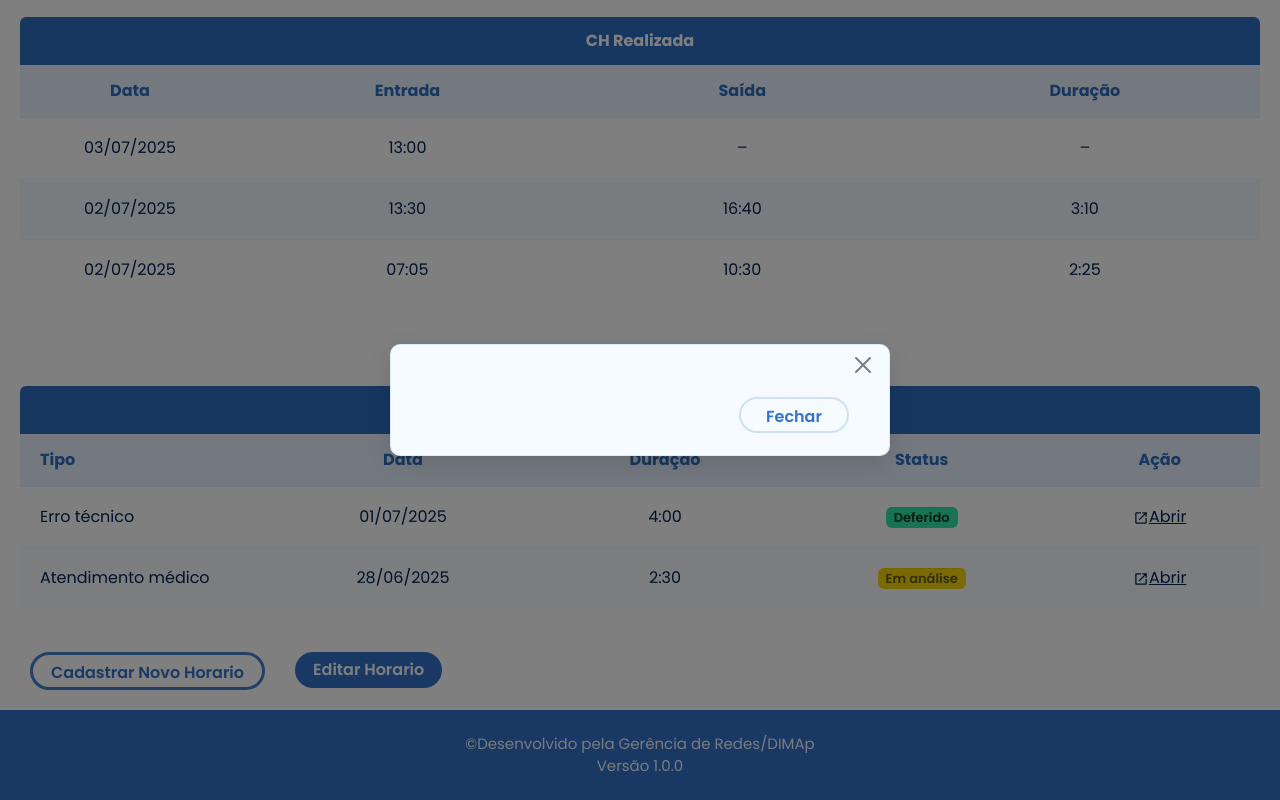
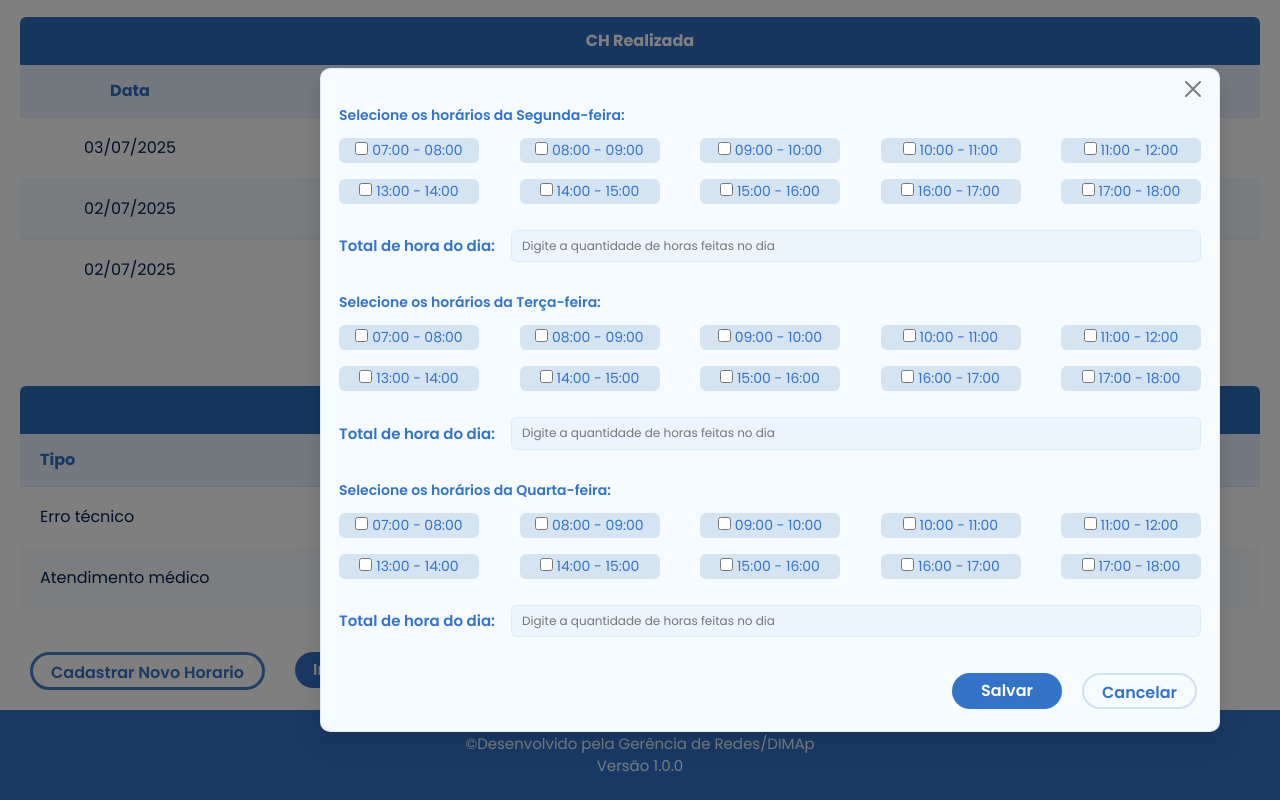
Before and after one commit to leandroaa01/SPE, an Angular app: page /meus-dados in a window 1280 px wide. Both pictures are taken after a click on the button "Cadastrar Novo Horario". Shown: the part 981-1781 px from the top of the page. Built offline with nearby package versions, Linux system fonts and the light colour scheme.

Commit message:
Adiciona modal para impressão de ponto com seleção de horários e total de horas

```diff
--- a/src/app/components/main-bolsista/main-bolsista.component.html
+++ b/src/app/components/main-bolsista/main-bolsista.component.html
@@ -217,9 +217,13 @@
 <section class="buttons">
   <button class="button-one-popup-lithg" type="button" data-bs-toggle="modal"
     data-bs-target="#staticBackdrop2">Cadastrar Novo Horario</button>
-  <button class="button-one-popup" type="button" data-bs-toggle="modal" data-bs-target="#staticBackdrop3">Editar Horario
+  <button class="button-one-popup" type="button" data-bs-toggle="modal" data-bs-target="#staticBackdrop3">Imprimir Ponto
   </button>
 </section>
+
+
+
+
 
 <div class="modal fade" id="staticBackdrop" data-bs-backdrop="static" data-bs-keyboard="false" tabindex="-1"
   aria-labelledby="staticBackdropLabel" aria-hidden="true">
@@ -265,7 +269,7 @@
   </div>
 </div>
 
-<div class="modal fade" id="staticBackdrop2" data-bs-backdrop="static" data-bs-keyboard="false" tabindex="-1"
+<div class="modal fade1" id="staticBackdrop2" data-bs-backdrop="static" data-bs-keyboard="false" tabindex="-1"
   aria-labelledby="staticBackdropLabel" aria-hidden="true">
   <div class="modal-dialog modal-dialog-centered">
     <div class="modal-content">
@@ -273,9 +277,117 @@
         <button type="button" class="btn-close" data-bs-dismiss="modal" aria-label="Close"></button>
       </div>
       <div class="modal-body">
+        <b>Selecione os horários da Segunda-feira:</b>
+        <div class="linha-horarios">
+          <label><input type="checkbox" /> 07:00 - 08:00</label>
+          <label><input type="checkbox" /> 08:00 - 09:00</label>
+          <label><input type="checkbox" /> 09:00 - 10:00</label>
+          <label><input type="checkbox" /> 10:00 - 11:00</label>
+          <label><input type="checkbox" /> 11:00 - 12:00</label>
+          <label><input type="checkbox" /> 13:00 - 14:00</label>
+          <label><input type="checkbox" /> 14:00 - 15:00</label>
+          <label><input type="checkbox" /> 15:00 - 16:00</label>
+          <label><input type="checkbox" /> 16:00 - 17:00</label>
+          <label><input type="checkbox" /> 17:00 - 18:00</label>
+        </div>
+        <div class="total-horas-dia">
+          <b>Total de hora do dia:</b>
+          <input type="text" placeholder="Digite a quantidade de horas feitas no dia" />
+        </div>
+        <b>Selecione os horários da Terça-feira:</b>
+        <div class="linha-horarios">
+          <label><input type="checkbox" /> 07:00 - 08:00</label>
+          <label><input type="checkbox" /> 08:00 - 09:00</label>
+          <label><input type="checkbox" /> 09:00 - 10:00</label>
+          <label><input type="checkbox" /> 10:00 - 11:00</label>
+          <label><input type="checkbox" /> 11:00 - 12:00</label>
+          <label><input type="checkbox" /> 13:00 - 14:00</label>
+          <label><input type="checkbox" /> 14:00 - 15:00</label>
+          <label><input type="checkbox" /> 15:00 - 16:00</label>
+          <label><input type="checkbox" /> 16:00 - 17:00</label>
+          <label><input type="checkbox" /> 17:00 - 18:00</label>
+        </div>
+        <div class="total-horas-dia">
+          <b>Total de hora do dia:</b>
+          <input type="text" placeholder="Digite a quantidade de horas feitas no dia" />
+        </div>
+        <b>Selecione os horários da Quarta-feira:</b>
+        <div class="linha-horarios">
+          <label><input type="checkbox" /> 07:00 - 08:00</label>
+          <label><input type="checkbox" /> 08:00 - 09:00</label>
+          <label><input type="checkbox" /> 09:00 - 10:00</label>
+          <label><input type="checkbox" /> 10:00 - 11:00</label>
+          <label><input type="checkbox" /> 11:00 - 12:00</label>
+          <label><input type="checkbox" /> 13:00 - 14:00</label>
+          <label><input type="checkbox" /> 14:00 - 15:00</label>
+          <label><input type="checkbox" /> 15:00 - 16:00</label>
+          <label><input type="checkbox" /> 16:00 - 17:00</label>
+          <label><input type="checkbox" /> 17:00 - 18:00</label>
+        </div>
+        <div class="total-horas-dia">
+          <b>Total de hora do dia:</b>
+          <input type="text" placeholder="Digite a quantidade de horas feitas no dia" />
+        </div>
+        <b>Selecione os horários da Quinta-feira:</b>
+        <div class="linha-horarios">
+          <label><input type="checkbox" /> 07:00 - 08:00</label>
+          <label><input type="checkbox" /> 08:00 - 09:00</label>
+          <label><input type="checkbox" /> 09:00 - 10:00</label>
+          <label><input type="checkbox" /> 10:00 - 11:00</label>
+          <label><input type="checkbox" /> 11:00 - 12:00</label>
+          <label><input type="checkbox" /> 13:00 - 14:00</label>
+          <label><input type="checkbox" /> 14:00 - 15:00</label>
+          <label><input type="checkbox" /> 15:00 - 16:00</label>
+          <label><input type="checkbox" /> 16:00 - 17:00</label>
+          <label><input type="checkbox" /> 17:00 - 18:00</label>
+        </div>
+        <div class="total-horas-dia">
+          <b>Total de hora do dia:</b>
+          <input type="text" placeholder="Digite a quantidade de horas feitas no dia" />
+        </div>
+        <b>Selecione os horários da Sexta-feira:</b>
+        <div class="linha-horarios">
+          <label><input type="checkbox" /> 07:00 - 08:00</label>
+          <label><input type="checkbox" /> 08:00 - 09:00</label>
+          <label><input type="checkbox" /> 09:00 - 10:00</label>
+          <label><input type="checkbox" /> 10:00 - 11:00</label>
+          <label><input type="checkbox" /> 11:00 - 12:00</label>
+          <label><input type="checkbox" /> 13:00 - 14:00</label>
+          <label><input type="checkbox" /> 14:00 - 15:00</label>
+          <label><input type="checkbox" /> 15:00 - 16:00</label>
+          <label><input type="checkbox" /> 16:00 - 17:00</label>
+          <label><input type="checkbox" /> 17:00 - 18:00</label>
+        </div>
+        <div class="total-horas-dia">
+          <b>Total de hora do dia:</b>
+          <input type="text" placeholder="Digite a quantidade de horas feitas no dia" />
+        </div>
+      </div>
       <div class="modal-footer">
-        <button class="button-one-popup-lithg" data-bs-dismiss="modal">Fechar</button>
+        <button class="button-one-popup">Salvar</button>
+        <button class="button-one-popup-lithg" data-bs-dismiss="modal">Cancelar</button>
       </div>
     </div>
   </div>
 </div>
+
+<div class="modal fade" id="staticBackdrop3" data-bs-backdrop="static" data-bs-keyboard="false" tabindex="-1"
+  aria-labelledby="staticBackdropLabel" aria-hidden="true">
+  <div class="modal-dialog modal-dialog-centered">
+    <div class="modal-content">
+      <div class="modal-header">
+        <button type="button" class="btn-close" data-bs-dismiss="modal" aria-label="Close"></button>
+      </div>
+        <div>
+          <label >Data de inico:</label>
+          <input type="date" value="11/03/2026">
+          <label >Data de término:</label>
+          <input type="date" value="11/03/2026">
+        </div>
+      <div class="modal-footer">
+        <button class="button-one-popup" data-bs-dismiss="modal">Imprimir</button>
+        <button class="button-one-popup-lithg" data-bs-dismiss="modal">Cancelar</button>
+      </div>
+    </div>
+  </div>
+</div>
--- a/src/app/components/main-bolsista/main-bolsista.component.scss
+++ b/src/app/components/main-bolsista/main-bolsista.component.scss
@@ -1,3 +1,134 @@
+/* Modal de datas (Imprimir Ponto) estilizado */
+#staticBackdrop3 .modal-content {
+  border-radius: 18px;
+  border: 2px solid #3373C8;
+  background: #f6fbff;
+  box-shadow: 0 8px 24px rgba(51, 115, 200, 0.10);
+}
+
+#staticBackdrop3 .modal-header {
+  border-bottom: none;
+  background: transparent;
+  padding: 18px 24px 0 24px;
+}
+
+#staticBackdrop3 .modal-body,
+#staticBackdrop3 .modal-content>div:not(.modal-header):not(.modal-footer) {
+  display: flex;
+  flex-direction: column;
+  gap: 18px;
+  padding: 18px 24px 0 24px;
+}
+
+#staticBackdrop3 label {
+  color: #3373C8;
+  font-size: 20px;
+  font-weight: 700;
+  margin-bottom: 6px;
+  margin-top: 10px;
+}
+
+#staticBackdrop3 input[type="date"] {
+  width: 100%;
+  background: #d3e4fa;
+  border: none;
+  border-radius: 8px;
+  padding: 14px 18px;
+  color: #3373C8;
+  font-size: 18px;
+  font-weight: 500;
+  margin-bottom: 8px;
+  outline: none;
+  box-sizing: border-box;
+}
+
+#staticBackdrop3 .modal-footer {
+  border-top: none;
+  padding: 18px 24px 24px 24px;
+  display: flex;
+  gap: 18px;
+  justify-content: flex-end;
+}
+
+/* Estilo para o input de total de horas do dia no modal */
+.total-horas-dia {
+  display: flex;
+  align-items: center;
+  gap: 12px;
+  margin-bottom: 18px;
+}
+
+.total-horas-dia b {
+  color: #3373C8;
+  font-size: 15px;
+  font-weight: 600;
+  margin-right: 4px;
+  line-height: 1.2;
+  display: flex;
+  align-items: center;
+}
+
+.total-horas-dia input[type="text"] {
+  flex: 1;
+  background: #6a98d3;
+  border: none;
+  border-radius: 6px;
+  padding: 8px 14px 8px 14px;
+  color: #3373C8;
+  font-size: 12px;
+  font-weight: 500;
+  outline: none;
+  line-height: 1.2;
+}
+
+/* Estilo para linha de horários com checkboxes lado a lado */
+.linha-horarios {
+  width: 100%;
+  display: flex;
+  flex-wrap: wrap;
+  gap: 16px 18px;
+  margin-bottom: 12px;
+  justify-content: center;
+  text-align: center;
+
+}
+
+.linha-horarios label {
+  display: flex;
+  align-items: center;
+  gap: 4px;
+  font-size: 12px;
+  color: #2056a8;
+  background: #d5e4f2;
+  border-radius: 6px;
+  padding: 2px 8px;
+  cursor: pointer;
+  min-width: 140px;
+  justify-content: flex-start;
+  margin-bottom: 4px;
+}
+
+/* Justificar os horários (labels) igualmente na linha */
+.linha-horarios {
+  width: 100%;
+  display: flex;
+  flex-wrap: wrap;
+  gap: 10px;
+  margin-bottom: 8px;
+  justify-content: space-between;
+}
+
+/* Corrigir largura do modal-body apenas para o modal de horários */
+#staticBackdrop2 .modal-body {
+  width: 900px;
+  max-width: 100%;
+}
+
+.linha-horarios input[type="checkbox"] {
+  accent-color: #2056a8;
+}
+
+
 /* Responsividade para tabela de horários */
 .table-responsive {
   width: 100%;
@@ -623,7 +754,7 @@ section.buttons {
   }
 
   .modal-dialog {
-    max-width: 95%;
+    max-width: 100%;
   }
 
   .modal-content {
@@ -708,6 +839,7 @@ section.buttons {
 }
 
 .modal-body input[type="date"],
+.modal-body input[type="time"],
 .modal-body input[type="number"],
 .modal-body input[type="text"],
 .modal-body .form-control {
@@ -718,6 +850,17 @@ section.buttons {
   color: #002352;
   width: 100%;
   box-sizing: border-box;
+}
+
+.modal-body select {
+  background: #ebf4ffe8;
+  border: 1px solid rgba(47, 111, 193, 0.08);
+  border-radius: 6px;
+  padding: 8px 10px;
+  color: #002352;
+  width: 100%;
+  box-sizing: border-box;
+  background-image: none;
 }
 
 .time {
@@ -797,6 +940,38 @@ section.buttons {
 
 .modal-dialog {
   max-width: 720px;
+}
+
+#staticBackdrop2 .modal-dialog {
+  max-width: 640px;
+}
+
+#staticBackdrop2 .modal-content {
+  width: 900px;
+  max-width: 98vw;
+  max-height: 85vh;
+}
+
+#staticBackdrop2 .modal-body {
+  max-height: 70vh;
+  overflow-y: auto;
+  padding-left: 18px;
+  padding-right: 18px;
+}
+
+@media (max-width: 720px) {
+  #staticBackdrop2 .modal-dialog {
+    max-width: 95%;
+  }
+
+  #staticBackdrop2 .modal-content {
+    width: 100%;
+    max-height: 85vh;
+  }
+
+  #staticBackdrop2 .modal-body {
+    max-height: 65vh;
+  }
 }
 
 b {
```
